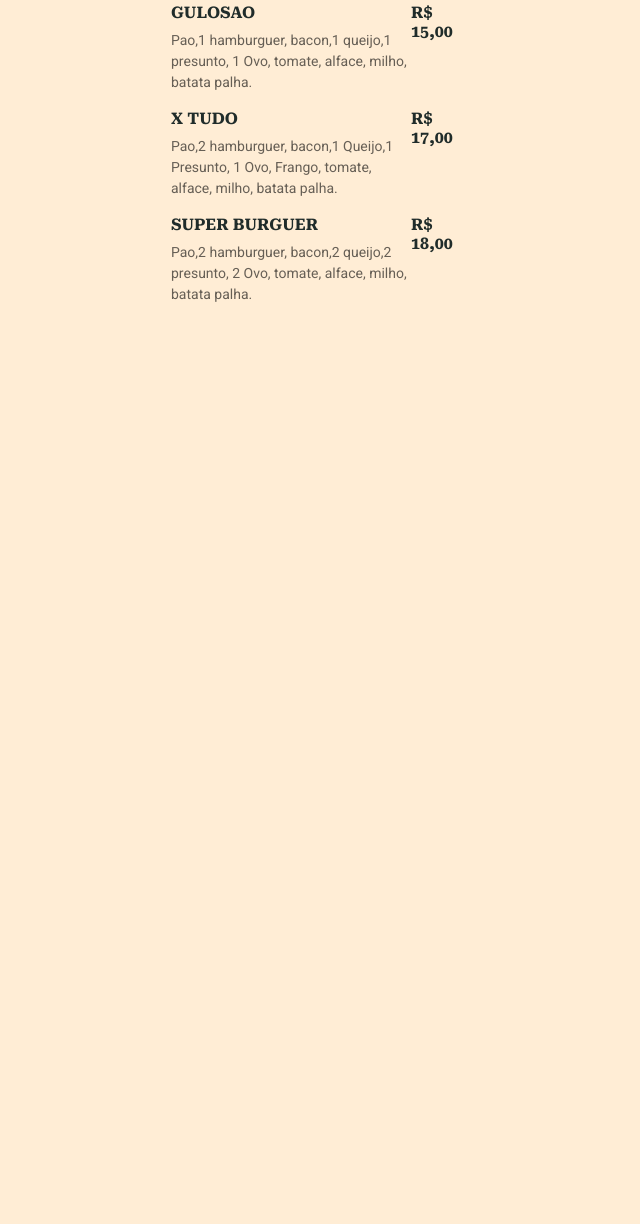
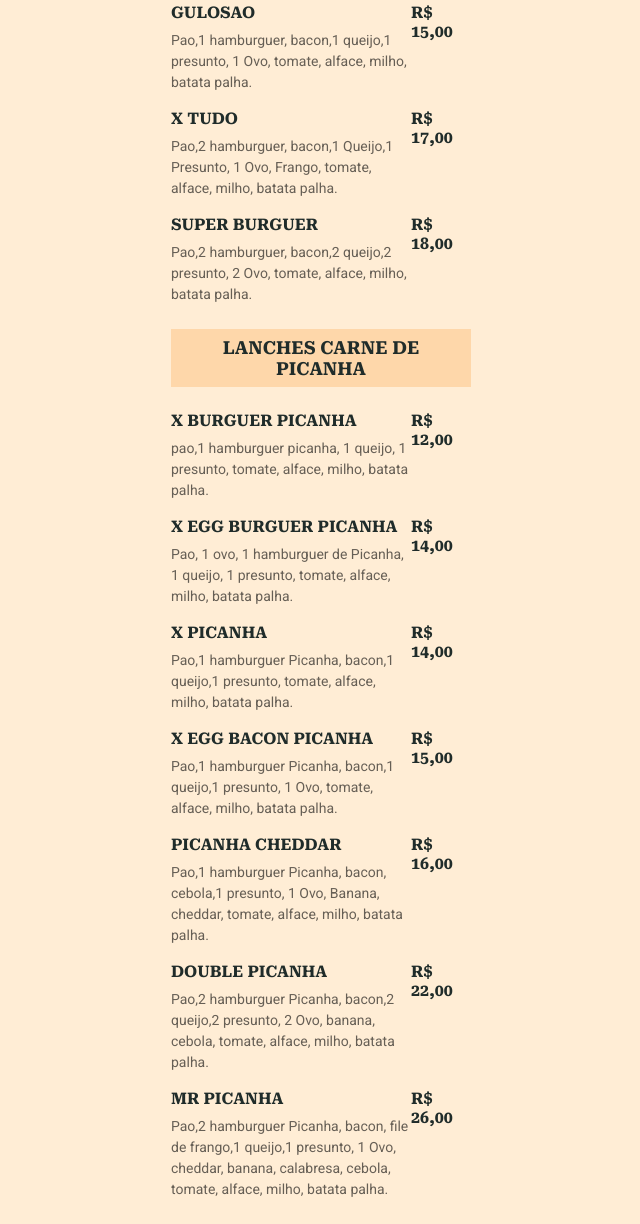
Before and after one commit to resutmarcos/aprendendo, a plain HTML site: page index.html in a window 1280 px wide. Shown: the part 1072-2296 px from the top of the page, without its empty margins (319-959 px from the left). Before the commit the page ends 1401 px from the top, so only its background shows below. Drawn offline with Linux system fonts and the light colour scheme.

Commit message:
+ lanche

```diff
--- a/index.html
+++ b/index.html
@@ -244,5 +244,91 @@
         </li>
       </ul>
     </section>
+    <section>
+      <h2>Lanches Carne de picanha</h2>
+
+      <ul>
+        <li>
+          <div class="details">
+            <h3>X Burguer Picanha</h3>
+            <p class="description">
+              pao,1 hamburguer picanha, 1 queijo, 1 presunto, tomate, alface,
+              milho, batata palha.
+            </p>
+          </div>
+
+          <strong class="price"> R$ 12,00 </strong>
+        </li>
+        <li>
+          <div class="details">
+            <h3>X Egg Burguer Picanha</h3>
+            <p class="description">
+              Pao, 1 ovo, 1 hamburguer de Picanha, 1 queijo, 1 presunto, tomate,
+              alface, milho, batata palha.
+            </p>
+          </div>
+
+          <strong class="price"> R$ 14,00 </strong>
+        </li>
+        <li>
+          <div class="details">
+            <h3>X Picanha</h3>
+            <p class="description">
+              Pao,1 hamburguer Picanha, bacon,1 queijo,1 presunto, tomate,
+              alface, milho, batata palha.
+            </p>
+          </div>
+
+          <strong class="price"> R$ 14,00 </strong>
+        </li>
+        <li>
+          <div class="details">
+            <h3>X egg Bacon Picanha</h3>
+            <p class="description">
+              Pao,1 hamburguer Picanha, bacon,1 queijo,1 presunto, 1 Ovo,
+              tomate, alface, milho, batata palha.
+            </p>
+          </div>
+
+          <strong class="price"> R$ 15,00 </strong>
+        </li>
+        <li>
+          <div class="details">
+            <h3>Picanha Cheddar</h3>
+            <p class="description">
+              Pao,1 hamburguer Picanha, bacon, cebola,1 presunto, 1
+              Ovo, Banana, cheddar, tomate, alface, milho, batata palha.
+            </p>
+          </div>
+
+          <strong class="price"> R$ 16,00 </strong>
+        </li>
+        <li>
+          <div class="details">
+            <h3>Double Picanha</h3>
+            <p class="description">
+              Pao,2 hamburguer Picanha, bacon,2 queijo,2 presunto, 2 Ovo, banana, cebola,
+              tomate, alface, milho, batata palha.
+            </p>
+          </div>
+
+          <strong class="price"> R$ 22,00 </strong>
+        </li>
+        <li>
+          <div class="details">
+            <h3>Mr Picanha</h3>
+            <p class="description">
+              Pao,2 hamburguer Picanha, bacon, file de frango,1 queijo,1 presunto, 1 Ovo, cheddar, banana, calabresa, cebola, tomate,
+              alface, milho, batata palha.
+            </p>
+          </div>
+
+          <strong class="price">
+            R$ 26,00
+          </strong>
+        </li>
+      </ul>
+    </section>
+
   </body>
 </html>
```
